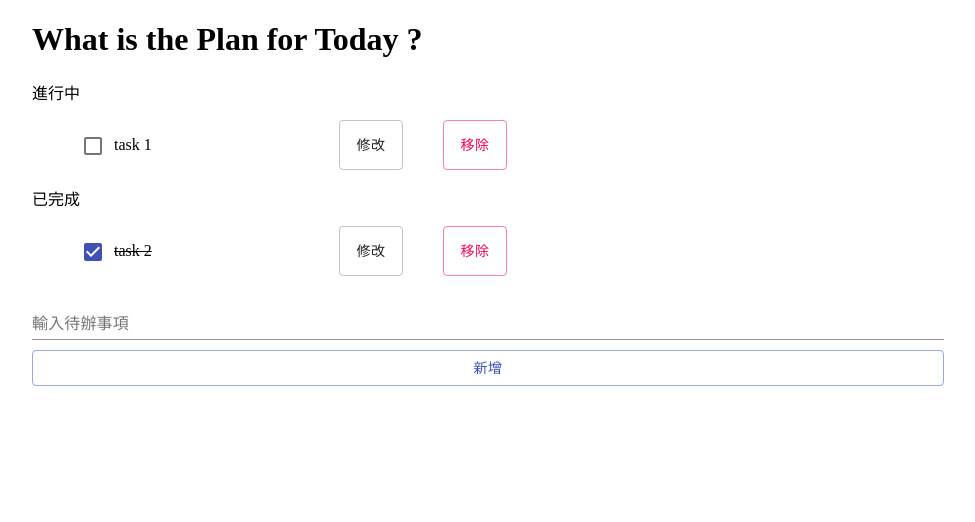
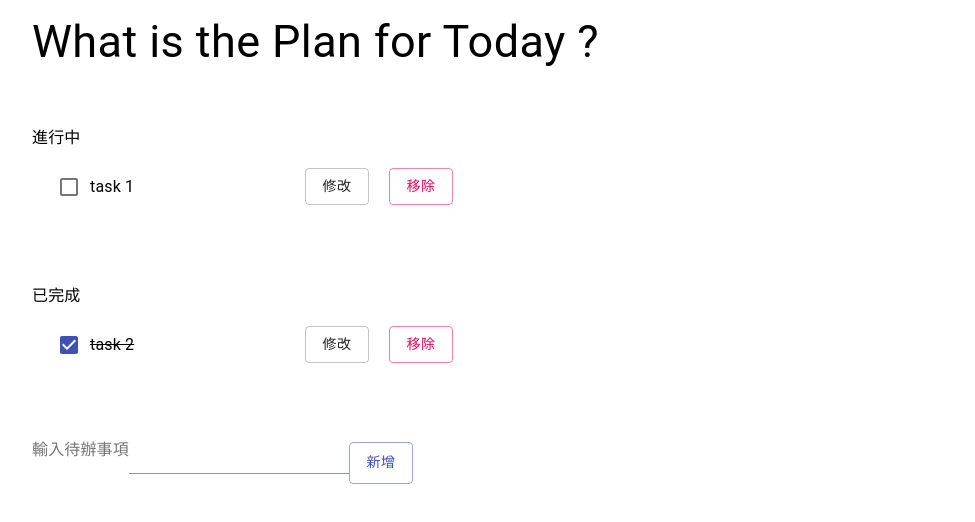
Before and after one commit to ecstaciEva/todo-list-typescript, a React (Create React App) app: page / in a window 1280 px wide. Shown: the top 522 px of the page, without its empty margins (152-1127 px from the left). Built offline with nearby package versions, Linux system fonts and the light colour scheme.

Commit message:
remove inline-style, using className instead.

```diff
--- a/src/Components/AddTodoForm.tsx
+++ b/src/Components/AddTodoForm.tsx
@@ -1,11 +1,10 @@
 import React, { useState } from "react";
 import Button from "@material-ui/core/Button";
-import FormControl from "@material-ui/core/FormControl";
 import InputLabel from "@material-ui/core/InputLabel";
 import Input from "@material-ui/core/Input";
+import { makeStyles } from "@material-ui/core/styles";
 
 import { AddTodo } from "../types";
-import { CSSProperties } from "@material-ui/styles";
 
 interface Props {
   addTodo: AddTodo;
@@ -18,15 +17,23 @@ export const AddTodoForm: React.FC<Props> = ({ addTodo }) => {
     setText(e.target.value);
   };
 
-  const formStyle: CSSProperties = {
-    display: "flex",
-  };
+  const useStyles = makeStyles(() => ({
+    addTodoForm: {
+      display: "flex",
+    },
+    addTodoInput: {
+      border: 0,
+      marginBottom: 10,
+    },
+  }));
+
+  const classes = useStyles();
 
   return (
-    <FormControl style={formStyle}>
+    <form className={classes.addTodoForm}>
       <InputLabel htmlFor="todo-input">輸入待辦事項</InputLabel>
       <Input
-        style={{ border: 0, marginBottom: 10 }}
+        className={classes.addTodoInput}
         type="text"
         id="todo-input"
         value={text}
@@ -46,6 +53,6 @@ export const AddTodoForm: React.FC<Props> = ({ addTodo }) => {
       >
         新增
       </Button>
-    </FormControl>
+    </form>
   );
 };
--- a/src/Components/App.tsx
+++ b/src/Components/App.tsx
@@ -1,7 +1,10 @@
 import React, { useState } from "react";
 import { TodoList } from "./TodoList";
 import { AddTodoForm } from "./AddTodoForm";
+
 import Container from "@material-ui/core/Container";
+import Typography from "@material-ui/core/Typography";
+import { makeStyles } from "@material-ui/core/styles";
 
 import { Todo } from "../types";
 import { ToggleTodo } from "../types";
@@ -11,6 +14,13 @@ import { EditTodo } from "../types";
 import { SaveEdit } from "../types";
 import { CancelEdit } from "../types";
 
+const useStyles = makeStyles(() => ({
+  title: {
+    fontSize: 45,
+    marginBottom: 50,
+  },
+}));
+
 const initialTodos = [
   { text: "task 1", isComplete: false, isEditing: false, id: 123 },
   { text: "task 2", isComplete: true, isEditing: false, id: 456 },
@@ -18,6 +28,7 @@ const initialTodos = [
 
 const App: React.FC = () => {
   const [todos, setTodos] = useState(initialTodos);
+  const classes = useStyles();
 
   const toggleTodo: ToggleTodo = (selectedTodo) => {
     const newTodos = todos.map((todo) => {
@@ -51,7 +62,6 @@ const App: React.FC = () => {
     setTodos(editList);
   };
 
-  // FIXME: use arr.map
   const saveEdit: SaveEdit = (todo, text) => {
     const savedTodos = todos.map((item) => {
       if (item.id === todo.id) {
@@ -78,7 +88,9 @@ const App: React.FC = () => {
 
   return (
     <Container maxWidth="md">
-      <h1>What is the Plan for Today ?</h1>
+      <Typography component="h1" className={classes.title}>
+        What is the Plan for Today ?
+      </Typography>
       <TodoList
         todos={todos}
         editTodo={editTodo}
--- a/src/Components/TodoList.tsx
+++ b/src/Components/TodoList.tsx
@@ -1,5 +1,10 @@
 import React from "react";
 import { TodoListItem } from "./TodoListItem";
+
+import Box from "@material-ui/core/Box";
+import Typography from "@material-ui/core/Typography";
+import List from "@material-ui/core/List";
+import { makeStyles } from "@material-ui/core/styles"; // TODO:
 
 import { Todo } from "../types";
 import { ToggleTodo } from "../types";
@@ -29,11 +34,19 @@ export const TodoList: React.FC<Props> = ({
   const activeTodos = todos.filter((todo) => todo.isComplete === false);
   const completedTodos = todos.filter((todo) => todo.isComplete === true);
 
+  const useStyles = makeStyles(() => ({
+    categorySection: {
+      marginBottom: 50,
+    },
+  }));
+
+  const classes = useStyles();
+
   return (
-    <div>
-      <div className="not-completed-section">
-        <label>進行中</label>
-        <ul className="not-completed-list`">
+    <>
+      <Box className={classes.categorySection}>
+        <Typography>進行中</Typography>
+        <List className="active-list">
           {activeTodos.map((todo) => (
             <TodoListItem
               key={todo.text}
@@ -45,11 +58,11 @@ export const TodoList: React.FC<Props> = ({
               cancelEdit={cancelEdit}
             />
           ))}
-        </ul>
-      </div>
-      <div className="not-completed-section">
-        <label>已完成</label>
-        <ul className="not-completed-list`">
+        </List>
+      </Box>
+      <Box className={classes.categorySection}>
+        <Typography>已完成</Typography>
+        <List className="completed-list`">
           {completedTodos.map((todo) => (
             <TodoListItem
               key={todo.text}
@@ -61,8 +74,8 @@ export const TodoList: React.FC<Props> = ({
               cancelEdit={cancelEdit}
             />
           ))}
-        </ul>
-      </div>
-    </div>
+        </List>
+      </Box>
+    </>
   );
 };
--- a/src/Components/TodoListItem.tsx
+++ b/src/Components/TodoListItem.tsx
@@ -2,6 +2,9 @@ import React, { useState } from "react";
 import Button from "@material-ui/core/Button";
 import Checkbox from "@material-ui/core/Checkbox";
 import TextField from "@material-ui/core/TextField";
+import ListItem from "@material-ui/core/ListItem";
+import Typography from "@material-ui/core/Typography";
+import { makeStyles } from "@material-ui/core/styles";
 
 import { Todo } from "../types";
 import { ToggleTodo } from "../types";
@@ -9,7 +12,6 @@ import { DeleteTodo } from "../types";
 import { EditTodo } from "../types";
 import { SaveEdit } from "../types";
 import { CancelEdit } from "../types";
-import { CSSProperties } from "@material-ui/styles";
 
 interface Props {
   todo: Todo;
@@ -33,27 +35,33 @@ export const TodoListItem: React.FC<Props> = ({
     setEdit(e.target.value.trim());
   };
 
-  const todoListItemStyle: CSSProperties = {
-    display: "flex",
-    justifyContent: "flex-start",
-    width: "100%",
-    marginBottom: "10px",
-  };
-
-  const cachedInputStyle: CSSProperties = {
+  const useStyles = makeStyles(() => ({
+    todoListItem: {
+      marginBottom: 10,
+    },
+    cachedInput: {
       display: todo.isEditing ? "inline-block" : "none",
       height: 20,
-    transform: "translateY(80%)",
       margin: "0 30px",
-  };
+    },
+    button: {
+      margin: "0 10px",
+    },
+    hiddenButton: {
+      display: todo.isEditing ? "inline-block" : "none",
+    },
+    todoText: {
+      textDecoration: todo.isComplete ? "line-through" : undefined,
+      display: "inline-block",
+      width: 200,
+      marginRight: 5,
+    },
+  }));
 
-  const buttonStyle: CSSProperties = {
-    margin: "0 20px",
-  };
+  const classes = useStyles();
 
   return (
-    <li className="todo-list-item" style={todoListItemStyle}>
-      <label>
+    <ListItem className={classes.todoListItem}>
       <Checkbox
         style={{ display: "inline-block" }}
         color="primary"
@@ -62,20 +70,10 @@ export const TodoListItem: React.FC<Props> = ({
           toggleTodo(todo);
         }}
       />
-        <p
-          style={{
-            textDecoration: todo.isComplete ? "line-through" : undefined,
-            display: "inline-block",
-            width: 200,
-            marginRight: 5,
-          }}
-        >
-          {todo.text}
-        </p>
-      </label>
+      <Typography className={classes.todoText}>{todo.text}</Typography>
       <Button
         variant="outlined"
-        style={buttonStyle}
+        className={classes.button}
         onClick={() => {
           editTodo(todo);
         }}
@@ -85,7 +83,7 @@ export const TodoListItem: React.FC<Props> = ({
       <Button
         variant="outlined"
         color="secondary"
-        style={buttonStyle}
+        className={classes.button}
         onClick={() => {
           deleteTodo(todo);
         }}
@@ -96,15 +94,14 @@ export const TodoListItem: React.FC<Props> = ({
       <TextField
         id="cachedInput"
         defaultValue={todo.text}
-        style={cachedInputStyle}
+        className={classes.cachedInput}
         onChange={handleChange}
       />
       <Button
         variant="outlined"
         color="primary"
-        type="submit"
-        style={{ display: todo.isEditing ? "inline-block" : "none" }}
-        onClick={function (e) {
+        className={`${classes.button} ${classes.hiddenButton}`}
+        onClick={(e) => {
           e.preventDefault();
           if (editText !== "") {
             saveEdit(todo, editText);
@@ -115,14 +112,11 @@ export const TodoListItem: React.FC<Props> = ({
       </Button>
       <Button
         variant="outlined"
-        style={{
-          margin: "0 20px",
-          display: todo.isEditing ? "inline-block" : "none",
-        }}
+        className={`${classes.button} ${classes.hiddenButton}`}
         onClick={cancelEdit}
       >
         取消
       </Button>
-    </li>
+    </ListItem>
   );
 };
```
Lines whose indentation alone changed are shown as unchanged.
